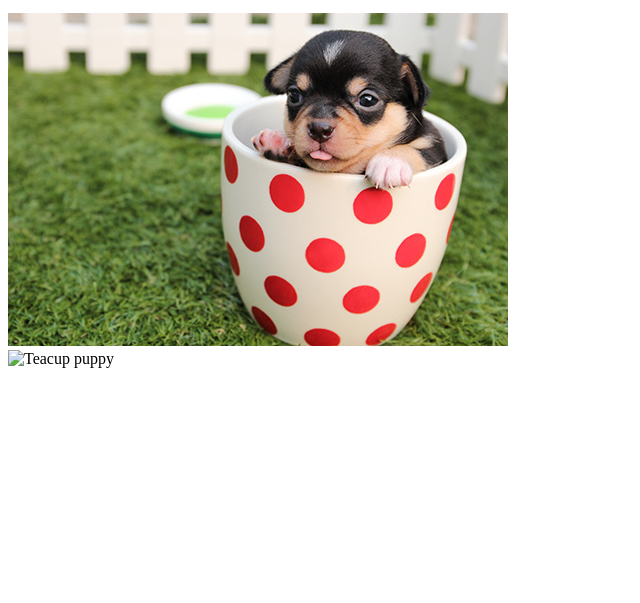
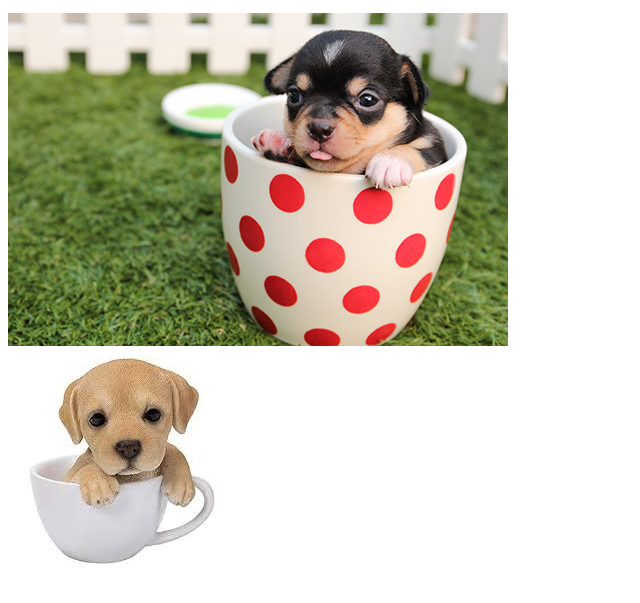
Before and after one commit to rijaamir/rijaamir.github.io, a plain HTML site: page file-path-examples/index.html in a window 1280 px wide. Shown: the part 127-730 px from the top of the page, without its empty margins (0-640 px from the left). Drawn offline with Linux system fonts and the light colour scheme.

Commit message:
Update index.html

```diff
--- a/file-path-examples/index.html
+++ b/file-path-examples/index.html
@@ -17,7 +17,7 @@
         <!-- In the example below, we're using a relative file path to go into the images folder and show pup-in-cup.jpg -->
         <img src="images/puppy.jpg" alt="Chihuahua puppy in a cup with red polka dots">
         <br/>
-        <img src="images/extras/teacup.jpg" alt="Teacup puppy">
+        <img src="images/extras/teacup.jpeg" alt="Teacup puppy">
 
     </body>
 </html>
```
